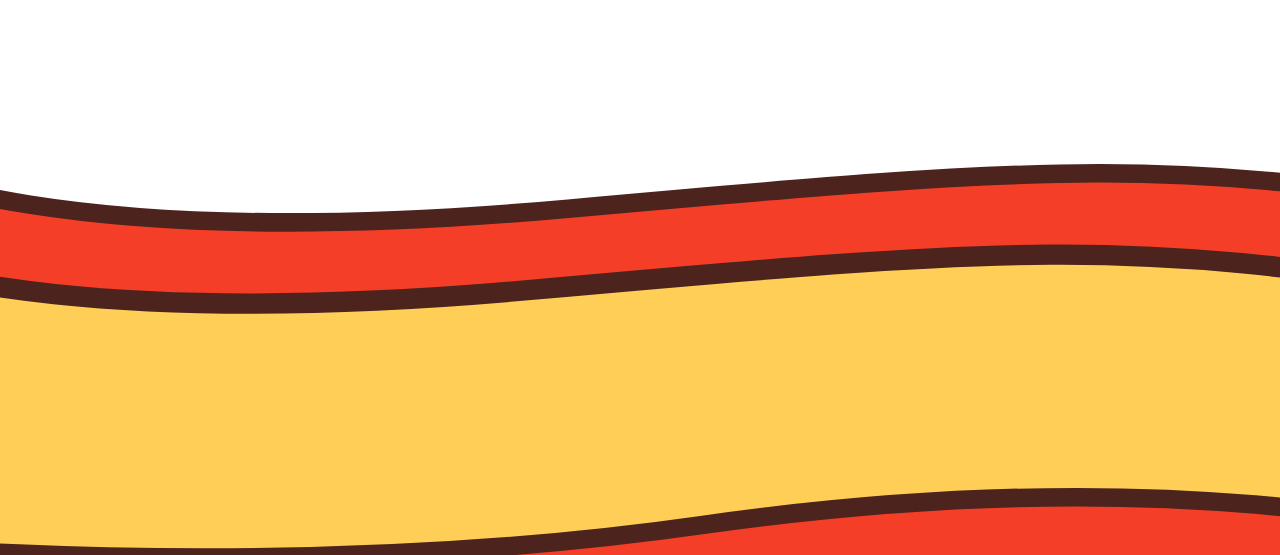
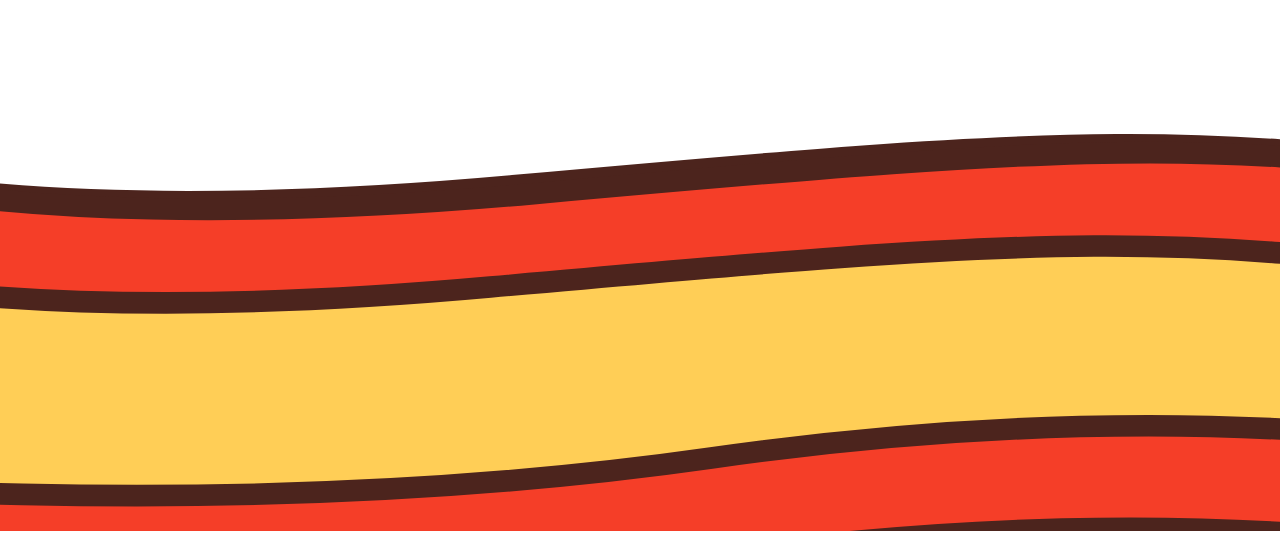
Before and after one commit to Geronimo-Basso/sierra, a PHP site: page / in a window 1280 px wide. Shown: the part 928-1483 px from the top of the page. After the commit the page ends 1459 px from the top, so only its background shows below. Run offline with PHP 8.4, Linux system fonts and the light colour scheme.

Commit message:
Improved footer
Much better, it fills the viewport, if content expands further it does not extend to fill lateral scroll

```diff
--- a/assets/style/style.css
+++ b/assets/style/style.css
@@ -68,12 +68,15 @@ button {
     box-shadow: none;
 }
 
+.footerSpacing{
+    padding-bottom: 10%;
+}
+
 .footerImage{
-    margin-top: 150px;
+    position: absolute;
+    left: 0;
     width: 100%;
     height: 50%;
     object-fit: cover;
-    position: absolute;
-    z-index: -2;
-    left: -0.01%;
+    z-index: -1;
 }
--- a/includes/footer.php
+++ b/includes/footer.php
@@ -1,3 +1,4 @@
 <footer>
-    <img src="assets/images/FlagCut.svg" alt="footer image" class="footerImage">
+    <div class="footerSpacing"></div>
+    <img src="assets/images/spain-flag-footer.svg" alt="footer image" class="footerImage">
 </footer>
```
Also changed, not shown: assets/images/spain-flag-footer.svg.
